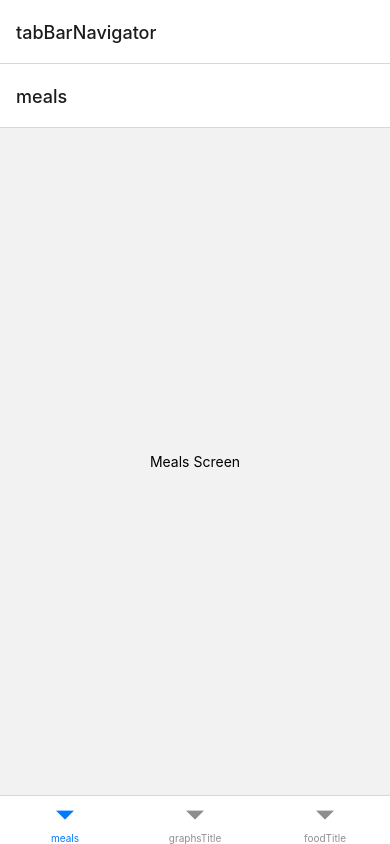
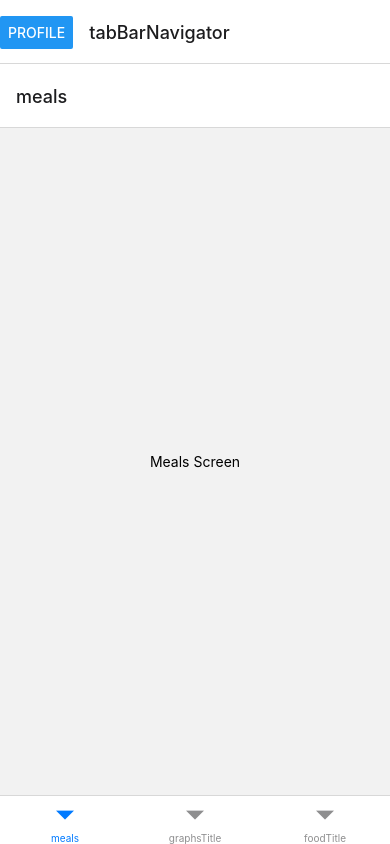
Before and after one commit to amoutaux/MuscuNutrition, a React Native app: screen /meals in a window 390 px wide. Built offline with nearby package versions, Linux system fonts and the light colour scheme.

Commit message:
add a ProfileButton to navigate to ProfileScreen

```diff
--- /dev/null
+++ b/src/components/ProfileButton.js
@@ -0,0 +1,10 @@
+import React from 'react';
+import {Button} from 'react-native';
+import {useNavigation} from '@react-navigation/native';
+
+const ProfileButton = props => {
+  const navigation = useNavigation();
+  return <Button title="profile" onPress={() => navigation.navigate('profile')} />;
+};
+
+export default ProfileButton;
--- a/src/navigation/RootStackNavigator.js
+++ b/src/navigation/RootStackNavigator.js
@@ -3,13 +3,20 @@ import {createNativeStackNavigator} from '@react-navigation/native-stack';
 
 import TabBarNavigator from './TabBarNavigator.js';
 import ProfileScreen from './ProfileScreen.js';
+import ProfileButton from '../components/ProfileButton.js';
 
 const Stack = createNativeStackNavigator();
 
 const RootStackNavigator = () => {
   return (
     <Stack.Navigator>
-      <Stack.Screen name="tabBarNavigator" component={TabBarNavigator} />
+      <Stack.Screen
+        name="tabBarNavigator"
+        component={TabBarNavigator}
+        options={({navigation, route}) => ({
+          headerLeft: () => <ProfileButton />,
+        })}
+      />
       <Stack.Screen
         name="profile"
         component={ProfileScreen}
```
